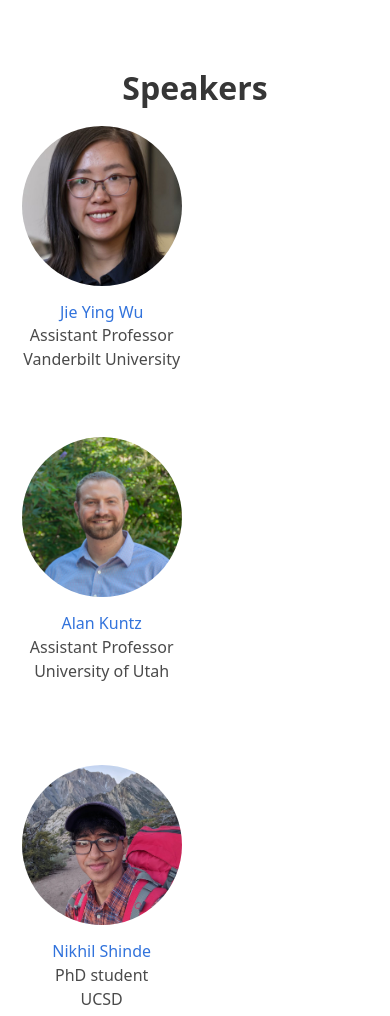
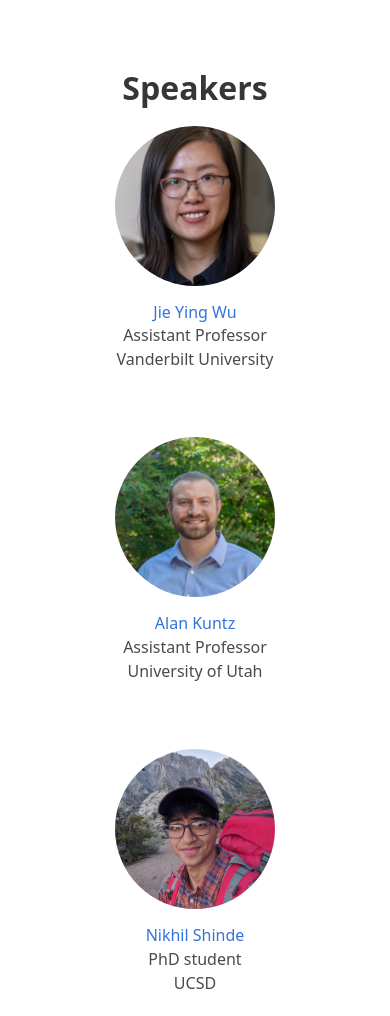
Before and after one commit to automating-robotic-surgery-workshop/automating-robotic-surgery-workshop.github.io, a plain HTML site: page index.html in a window 390 px wide. Shown: the part 1600-2616 px from the top of the page. Drawn offline with Linux system fonts and the light colour scheme; no server answers; a web font is replaced by a local one.

Commit message:
fix mobile

```diff
--- a/assets/css/index.css
+++ b/assets/css/index.css
@@ -156,19 +156,36 @@ font-style: italic;
 
 /* Responsive design for mobile */
 @media screen and (max-width: 768px) {
+  .speaker-container {
+    margin-left: auto;
+    margin-right: auto;
+    max-width: 100%;
+  }
+
+  .speaker-row {
+    flex-direction: column;
+    align-items: center;
+    gap: 2rem;
+  }
+
   .speaker-item {
-    max-width: 100%;
+    width: 100%;
+    max-width: 400px;
     flex-direction: column;
     text-align: center;
+    align-items: center;
+    margin-bottom: 2rem;
   }
 
   .speaker-image {
     margin-right: 0;
     margin-bottom: 1rem;
+    align-self: center;
   }
 
   .speaker-info {
     text-align: center;
+    width: 100%;
   }
 }
 
```
